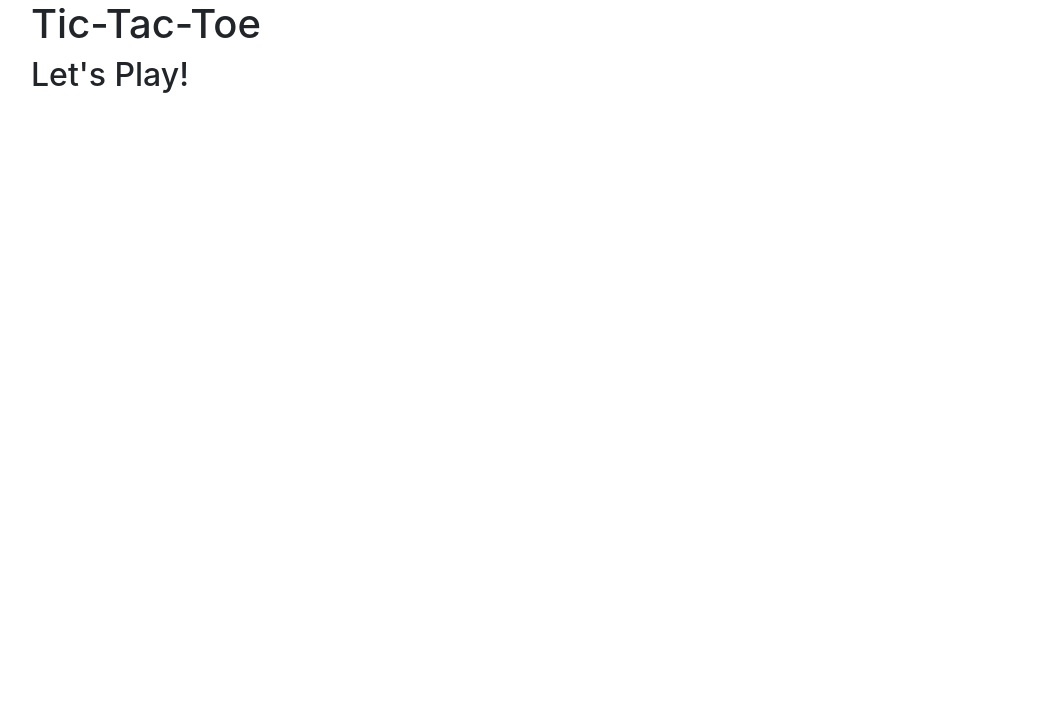
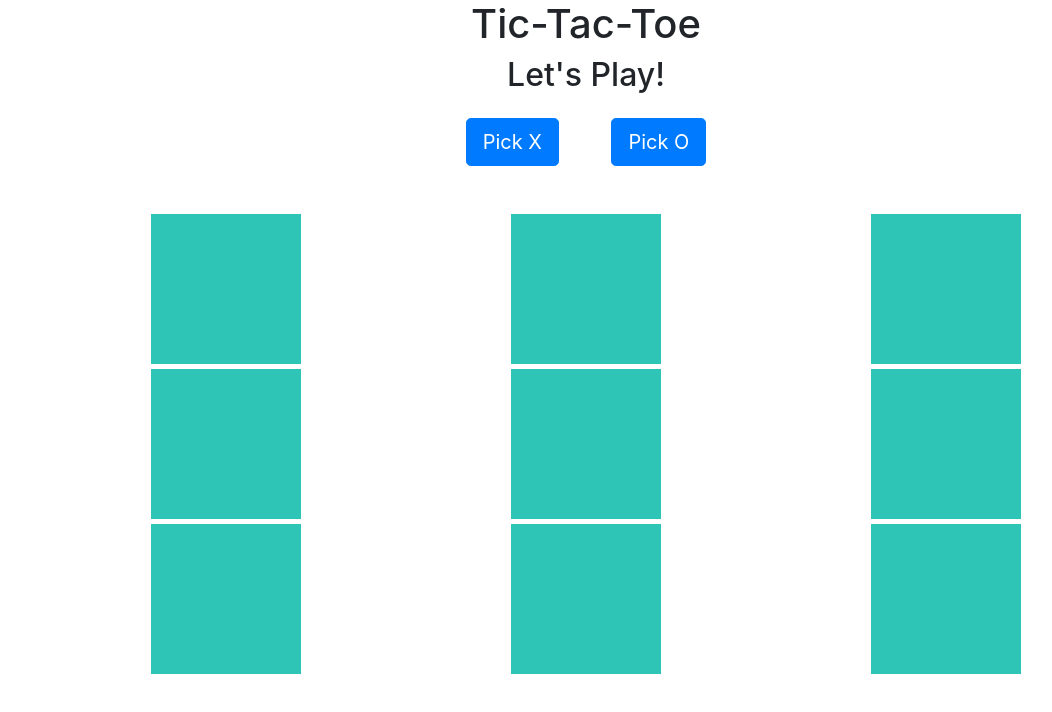
Before and after one commit to devinepk/Tictactoe, a website: page src/index.html in a window 1280 px wide. Shown: the whole page, without its empty margins (54-1106 px from the left). Drawn offline with nearby package versions, Linux system fonts and the light colour scheme; files that its build step writes are made by us from their sources.

Commit message:
adds styling, button functionality

```diff
--- a/package.json
+++ b/package.json
@@ -6,7 +6,7 @@
   "scripts": {
     "sass": "./node_modules/.bin/sass --watch src/sass/main.scss dist/css/main.css",
     "browser-sync": "./node_modules/.bin/browser-sync start --server 'dist' --files 'dist'",
-    "copy": "./node_modules/.bin/cpx \"src/**/*.html\" dist --watch",
+    "copy": "./node_modules/.bin/cpx \"src/**/*.{html,js}\" dist --watch",
     "dev": "./node_modules/.bin/concurrently \"npm run browser-sync\" \"npm run sass\" \"npm run copy\""
   },
   "repository": {
--- a/src/index.html
+++ b/src/index.html
@@ -11,10 +11,36 @@
 
     <title>Tic-Tac-Toe</title>
   </head>
-  <div class="container">
+  <div class="container text-center">
   <body>
     <h1>Tic-Tac-Toe</h1>
       <h2>Let's Play!</h2>
+
+    <button type="button" class="btn btn-primary btn-lg mt-3 mb-5 mr-4 players">Pick X</button>   <button type="button" class="btn btn-primary btn-lg mt-3 mb-5 ml-4 players">Pick O</button>
+
+<div class="container">
+      <div class="row no-gutters">
+        <div class="col"><button id=1 class='key numeric'></button></div>
+        <div class="col"><button id=2 class='key numeric'></button></div>
+        <div class="col"><button id=3 class='key numeric'></button></div>
+      </div>
+    </div>
+    <div class="container">
+      <div class="row no-gutters">
+        <div class="col"><button id=4 class='key numeric'></button></div>
+        <div class="col"><button id=5 class='key numeric'></button></div>
+        <div class="col"><button id=6 class='key numeric'></button></div>
+      </div>
+    </div>
+    <div class="container">
+      <div class="row no-gutters">
+        <div class="col"><button id=7 class='key numeric'></button></div>
+        <div class="col"><button id=8 class='key numeric'></button></div>
+        <div class="col"><button id=9 class='key numeric'></button></div>
+    </div>
+  </div>
+
+
 
     <!-- Optional JavaScript -->
     <!-- jQuery first, then Popper.js, then Bootstrap JS -->
--- a/src/js/main.js
+++ b/src/js/main.js
@@ -0,0 +1,37 @@
+let playerX = "First";
+let playerO = "Second";
+//let squares = document.getElementById()
+
+
+document.onreadystatechange = function () {
+    if (document.readyState == "interactive") {
+        // "interactive" means that the DOM is ready for us manipulate
+        start();
+
+        function start() {
+          // Create event listeners on every button
+          let players = document.getElementsByClassName("players");
+          for (let i = 0; i < players.length; i++) {
+              players[i].addEventListener("click", playerX, playerO);
+          }
+
+          let buttons = document.getElementsByClassName("key");
+          for (let i = 0; i < buttons.length; i++) {
+              buttons[i].addEventListener("click", pressX, pressO);
+          }
+
+
+
+
+          function pressX(event) {
+            event.target.innerHTML = "X";
+            console.log(event.target);
+
+      }
+          function pressO(event) {
+            event.target.innerHTML = "O";
+            console.log(event.target);
+          }
+    }
+  }
+}
--- a/src/sass/main.scss
+++ b/src/sass/main.scss
@@ -0,0 +1,44 @@
+// Bootstrap and its default variables
+@import "../../node_modules/bootstrap/scss/bootstrap";
+
+
+
+$body-bg:       $gray-200;
+$body-color:    $gray-900;
+
+
+
+$primary:       #011627; // dark blue
+$secondary:     #FDFFFC; // white
+$success:       #2EC4B6; // green
+$info:          #E71D36; // red
+$warning:       #FF9F1C; // yellow
+$danger:        $red !default;
+$light:         $gray-100 !default;
+$dark:          $gray-800 !default;
+
+
+
+/* Style for all keys */
+.key {
+  width: 150px;
+  height: 150px;
+  font-size: 50px;
+  border: none;
+  margin-right: 0px;
+}
+
+/* Numeric button color */
+.numeric {
+  background: $success;
+}
+
+/* Changes the numeric button color when selected */
+.numeric:active {
+  background-color: darkgray;
+}
+
+/* Removes the blue border when selected */
+button:focus {
+  outline: 0;
+}
```
Also changed, not shown: dist/css/main.css, dist/index.html, dist/js/main.js, 1 other file.
